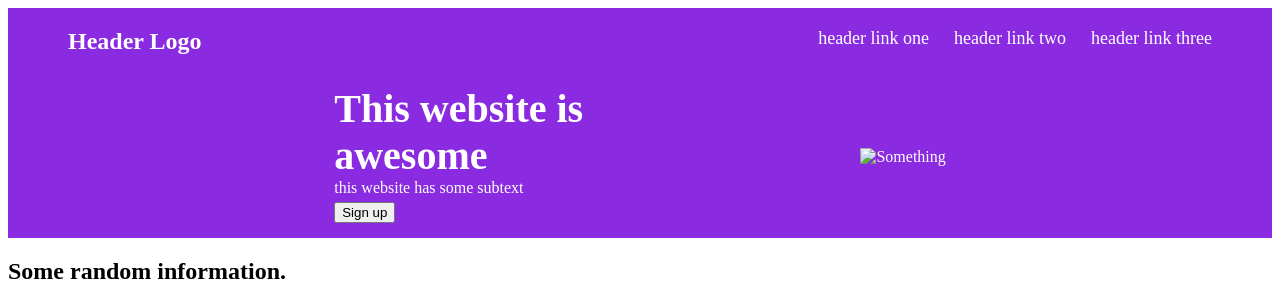
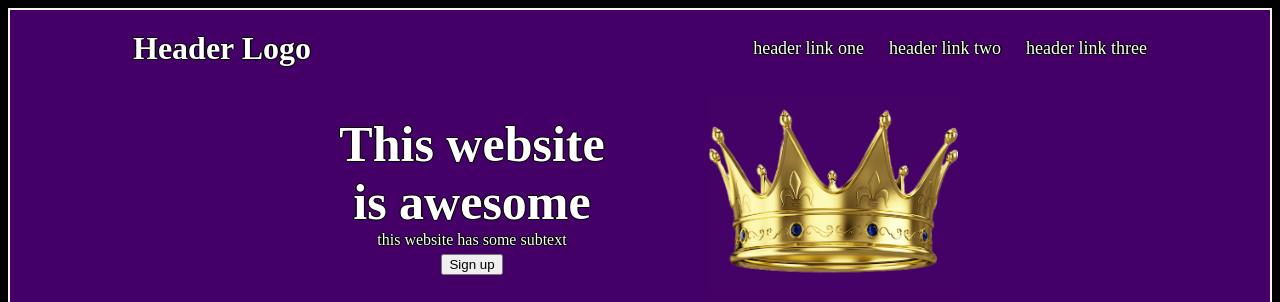
Before and after one commit to cultelise/ProjectLP, a plain HTML site: page index.html in a window 1280 px wide. Shown: the top 302 px of the page. Drawn offline with Linux system fonts and the light colour scheme.

Commit message:
Add full header styling

```diff
--- a/index.html
+++ b/index.html
@@ -24,7 +24,7 @@
           <div class="hsubtext">this website has some subtext</div>
           <button>Sign up</button>
         </div>
-          <img src="Nothing for now.com" alt="Something">
+          <img class="himg" src="./img/crown.png" alt="Something">
         </div>
       </div>
     </header>
--- a/style.css
+++ b/style.css
@@ -1,49 +1,74 @@
 body {
   display: flex;
   flex-direction: column;
+  background-color: black;
 }
 
 header {
-  background-color: blueviolet;
-  color:white
+  background-color: hsl(280, 100%, 20%);
+  color:white;
+  border: 2px solid whitesmoke;
+  text-shadow: -1.2px 0 black, 0 1.2px black, 1.2px 0 black, 0 -1.2px black;
+
 }
 
 .htop {
   display: flex;
   justify-content: space-between;
   padding: 20px 60px;
+  flex-wrap: wrap;
+  text-align: center;
+  margin: 0 calc(5%);
+  gap: 20px;
+}
+
+.logo {
+  display: flex;
+  font-size: 32px;
+  font-weight: bold;
+  text-align: center;
+  flex:1, 0;
+}
+
+nav {
+  display: flex;
+  gap: 25px;
+  font-size: 18px;
+  align-items: center;
+  text-align: center;
+  flex: 1, 0;
+  justify-content: end;
 }
 
 .hbot {
   display: flex;
   justify-content: space-evenly;
   align-items: center;
-  margin: 10px 100px;
+  margin: 10px calc(100px + 10%);
+  flex-wrap: wrap;
 }
 
 .intro {
   width: 300px;
+  flex: none;
+  text-align: center;
 }
 
 .heading1 {
-  font-size: 40px;
+  font-size: 50px;
   font-weight: bold;
 }
 
-.logo {
-  font-size: 24px;
-  font-weight: bold;
+.himg {
+  width: 250px;
+  height: 200px;
+  flex:none;
 }
 
 a {
   text-decoration: none;
   color: inherit;
-}
 
-nav {
-  display: flex;
-  gap: 25px;
-  font-size: 18px;
 }
 
 button {
```
Also changed, not shown: img/crown.png (added).
